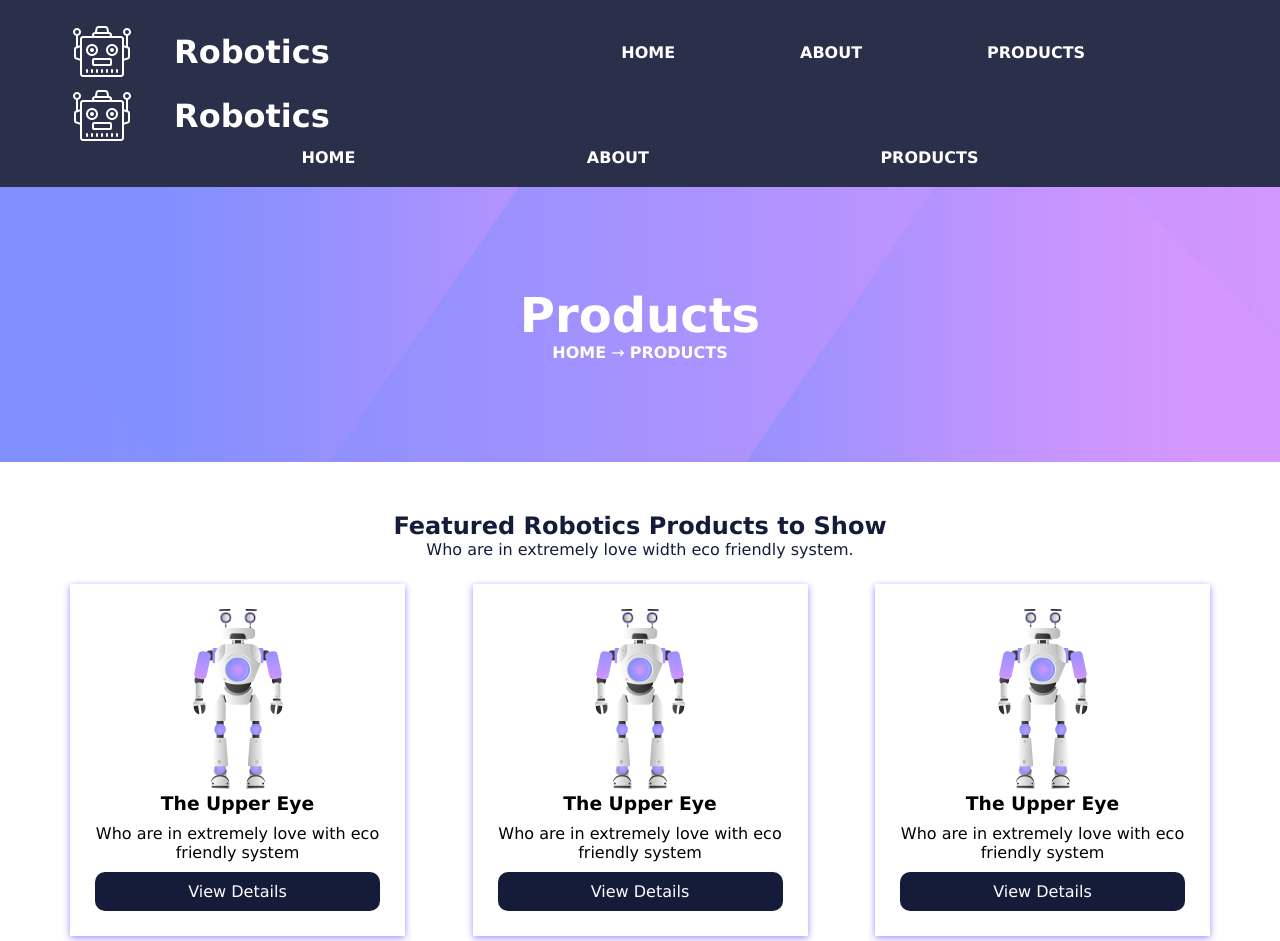
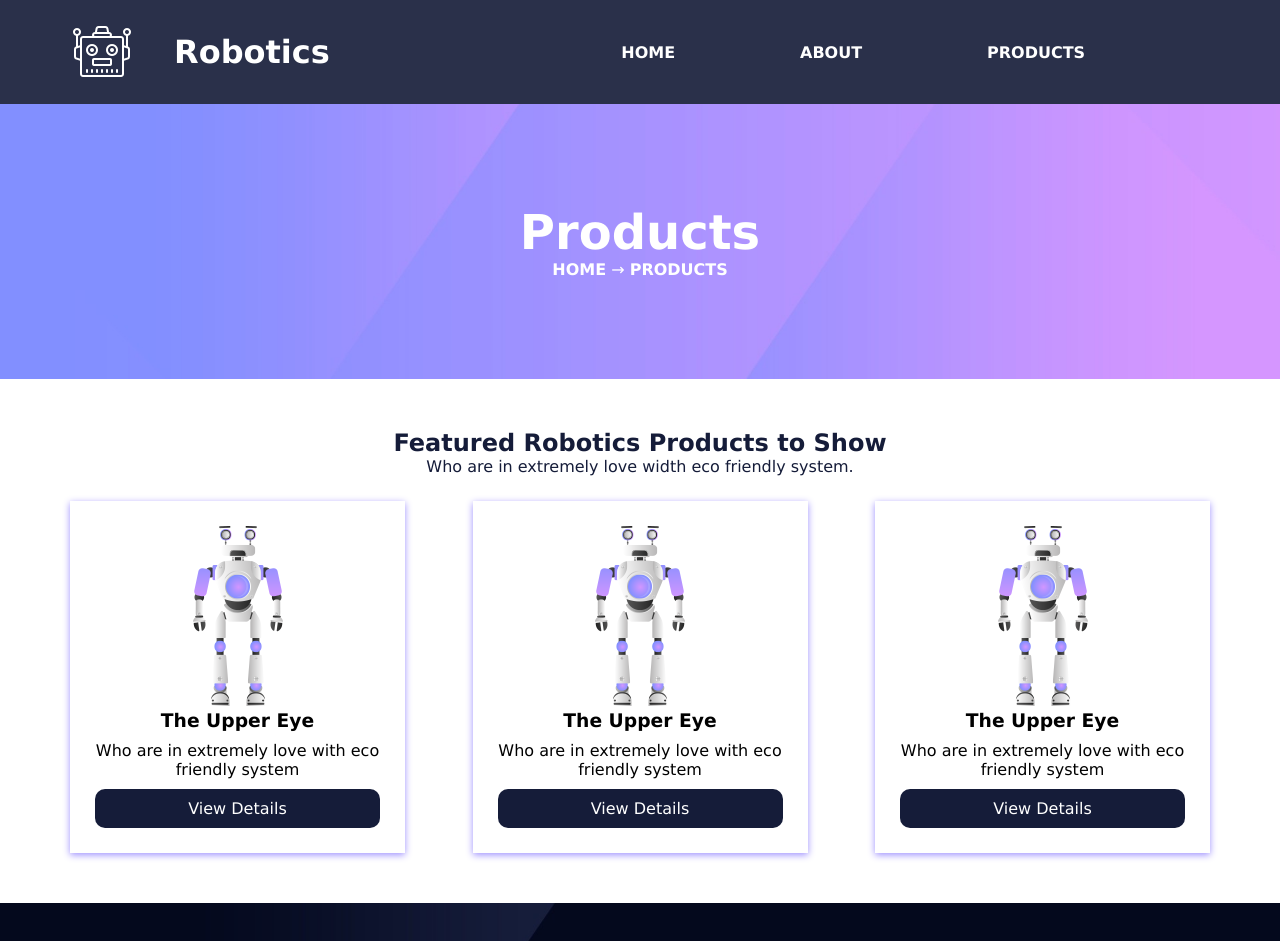
Before and after one commit to KEZKA/KEZKA.github.io, a plain HTML site: page index.html in a window 1280 px wide. Shown: the top 941 px of the page. Drawn offline with Linux system fonts and the light colour scheme.

Commit message:
Update index.html

```diff
--- a/index.html
+++ b/index.html
@@ -38,29 +38,6 @@
                 </div>
                 <!--END BLOCK MENU-->
             </div>
-
-            <!--START BLOCK LOGO-->
-            <div class = 'header-logo'>
-                <img class = 'logo-img' src='img/logo.png'></img>
-                <h1 class = 'logo-title'>Robotics</h1>
-            </div>
-            <!--END BLOCK LOGO-->
-
-            <!--START BLOCK MENU-->
-            <div class = 'header-menu'>
-                <ul class = 'menu'>
-                    <li class = 'menu-item'>
-                        <a class = 'menu-link' href ='#'>Home</a>
-                    </li>
-                    <li class = 'menu-item'>
-                        <a class = 'menu-link' href ='#'>About</a>
-                    </li>
-                    <li class = 'menu-item'>
-                        <a class = 'menu-link' href ='#metka'>Products</a>
-                    </li>
-                </ul>
-            </div>
-            <!--END BLOCK MENU-->
 
         </div>
 
@@ -158,7 +135,6 @@
                     <a href="#"><img class = 'footer-logo' src='img/facebook.png'></a>
                 </div>
             </div>
-            <div class = 'copyright'>Copyright 2019 ALL right reserved By....</div>
         </div>
     </footer>
     <!--END FOOTER-->
```
